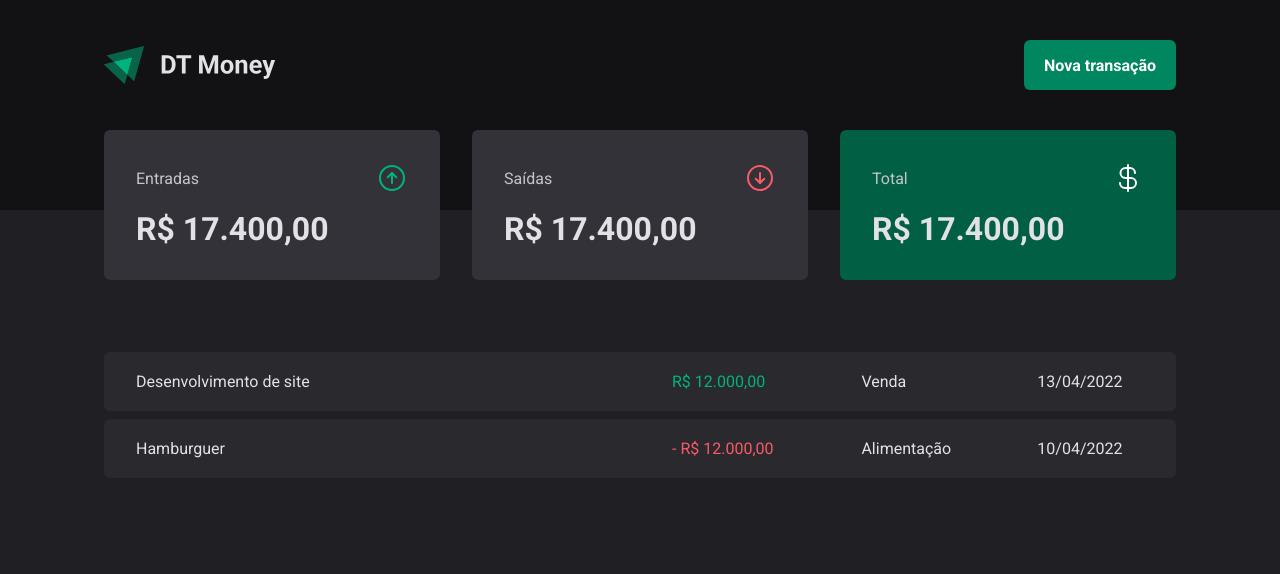
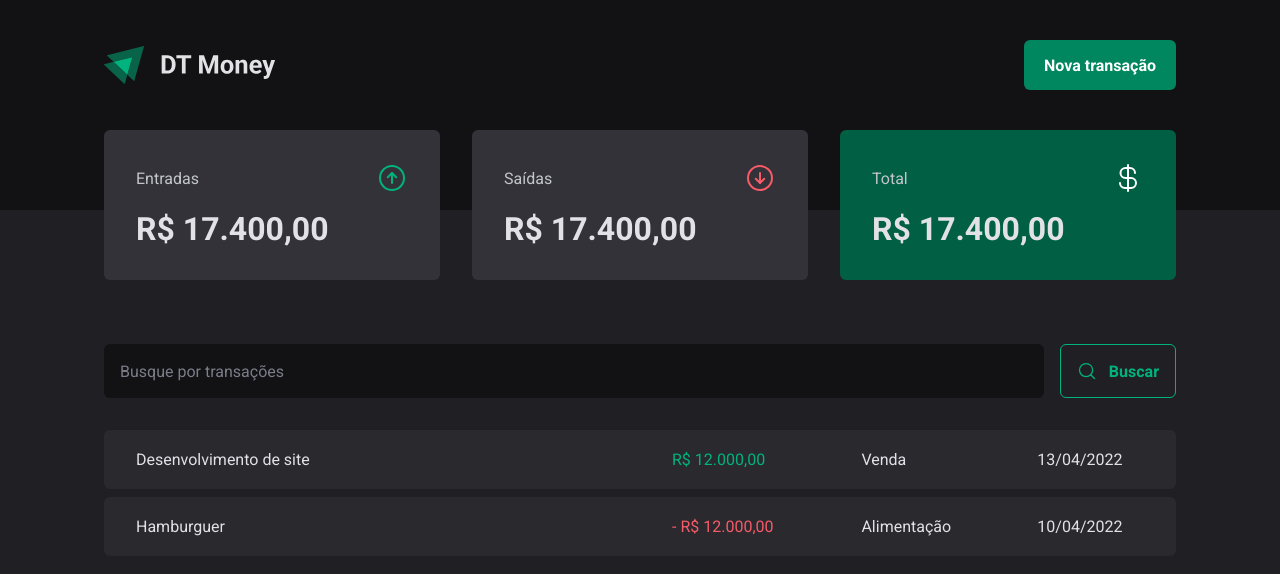
Before and after one commit to Yago-Henrique03/03-dt-money, a React (Vite) app: page / in a window 1280 px wide. Shown: the top 574 px of the page. Built offline with nearby package versions, Linux system fonts and the light colour scheme.

Commit message:
installed radix-ui Dialog

```diff
--- a/package.json
+++ b/package.json
@@ -10,6 +10,7 @@
     "preview": "vite preview"
   },
   "dependencies": {
+    "@radix-ui/react-dialog": "^1.0.4",
     "phosphor-react": "^1.4.1",
     "react": "^18.2.0",
     "react-dom": "^18.2.0",
--- a/src/components/Header/index.tsx
+++ b/src/components/Header/index.tsx
@@ -1,5 +1,6 @@
 import { HeaderContainer, HeaderContent, NewTransactionButton } from "./styles";
 import logoImg from '../../assets/logo.svg'
+import * as Dialog from '@radix-ui/react-dialog'
 
 export function Header() {
   return (
@@ -7,7 +8,20 @@
       <HeaderContent>
         <img src={logoImg} alt="" />
 
-        <NewTransactionButton>Nova transação</NewTransactionButton>
+        <Dialog.Root>
+          <Dialog.Trigger asChild>
+            <NewTransactionButton>Nova transação</NewTransactionButton>
+          </Dialog.Trigger>
+          <Dialog.Portal>
+            <Dialog.Overlay />
+
+            <Dialog.Content>
+              <Dialog.Title>Nova transação</Dialog.Title>
+
+              <Dialog.Close />
+            </Dialog.Content>
+          </Dialog.Portal>
+        </Dialog.Root>
       </HeaderContent>
     </HeaderContainer>
   )
--- a/src/components/Header/styles.ts
+++ b/src/components/Header/styles.ts
@@ -1,4 +1,5 @@
 import styled from "styled-components";
+
 
 export const HeaderContainer = styled.header`
   background: ${props => props.theme['gray-900']};
--- /dev/null
+++ b/src/pages/Transactions/components/SearchForm/index.tsx
@@ -0,0 +1,14 @@
+import { MagnifyingGlass } from "phosphor-react";
+import { SearchFormContainer } from "./styles";
+
+export function SearchForm(){
+  return (
+    <SearchFormContainer>
+      <input type="text" placeholder="Busque por transações"/>
+      <button type="submit">
+        <MagnifyingGlass size={20} />
+        Buscar
+      </button>
+    </SearchFormContainer>
+  )
+}
--- /dev/null
+++ b/src/pages/Transactions/components/SearchForm/styles.ts
@@ -0,0 +1,40 @@
+import styled from "styled-components";
+
+export const SearchFormContainer = styled.form`
+  display: flex;
+  gap: 1rem;
+
+  input {
+    flex: 1;
+    border-radius: 6px;
+    border: 0;
+    background: ${props => props.theme['gray-900']};
+    color: ${props => props.theme['gray-300']};
+    padding: 1rem;
+
+    &::placeholder {
+      color: ${props => props.theme['gray-500']};
+    }
+  }
+
+  button {
+    display: flex;
+    align-items: center;
+    gap: 0.75rem;
+
+    border: 0;
+    padding: 1rem;
+    background: transparent;
+    border: 1px solid ${props => props.theme['green-300']};
+    color: ${props => props.theme['green-300']};
+    font-weight: bold;
+    border-radius: 6px;
+
+    &:hover {
+      background: ${props => props.theme['green-500']};
+      border: 1px solid ${props => props.theme['green-500']};
+      color: ${props => props.theme.white};
+      transition: background-color 0.5s, color 0.5s, border-color 0.5s;
+    }
+  }
+`
--- a/src/pages/Transactions/index.tsx
+++ b/src/pages/Transactions/index.tsx
@@ -1,5 +1,6 @@
 import { Header } from "../../components/Header";
 import { Summary } from "../../components/Summary";
+import { SearchForm } from "./components/SearchForm";
 import { PriceHighlight, TransactionsContainer, TransactionsTable } from "./styles";
 
 export function Transactions() {
@@ -9,6 +10,7 @@
       <Summary />
 
       <TransactionsContainer>
+        <SearchForm />
         <TransactionsTable>
           <tbody>
             <tr>
--- a/src/pages/Transactions/styles.ts
+++ b/src/pages/Transactions/styles.ts
@@ -11,7 +11,7 @@
   width: 100%;
   border-collapse: separate;
   border-spacing: 0 0.5rem;
-  /* margin-top: 1.5rem; */
+  margin-top: 1.5rem;
 
   td {
     padding: 1.25rem 2rem;
```
Also changed, not shown: 1 other file (tests, documents, lock files or other folders).
